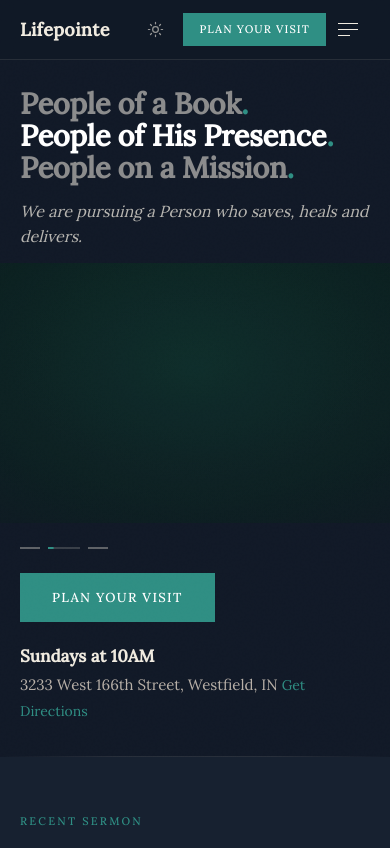
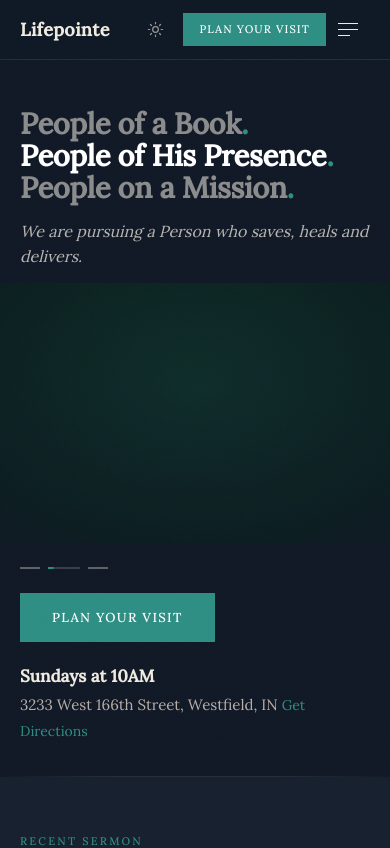
Before and after one commit to arkidentity/lifepointe, a Next.js app: page / in a window 390 px wide. Shown: the top 848 px of the page. Built offline with nearby package versions, Linux system fonts and the light colour scheme.

Commit message:
Fix hero title overlapping navbar on mobile
Increase top padding on content block from pt-7 to pt-12 (mobile only).

Co-Authored-By: Claude Sonnet 4.6 <noreply@anthropic.com>

```diff
--- a/components/home/Hero.tsx
+++ b/components/home/Hero.tsx
@@ -119,7 +119,7 @@ export function Hero() {
 
       {/* Hero content */}
       <div
-        className="relative z-[5] pt-7 px-5 md:pt-0 md:px-8 md:pl-20 md:max-w-[860px]"
+        className="relative z-[5] pt-12 px-5 md:pt-0 md:px-8 md:pl-20 md:max-w-[860px]"
         style={{
           paddingTop: undefined,
         }}
```
